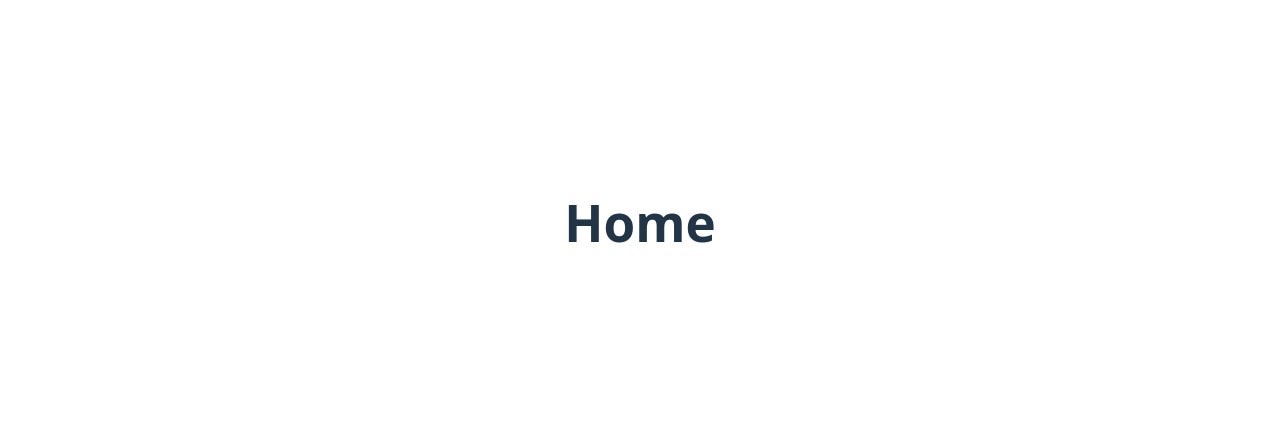
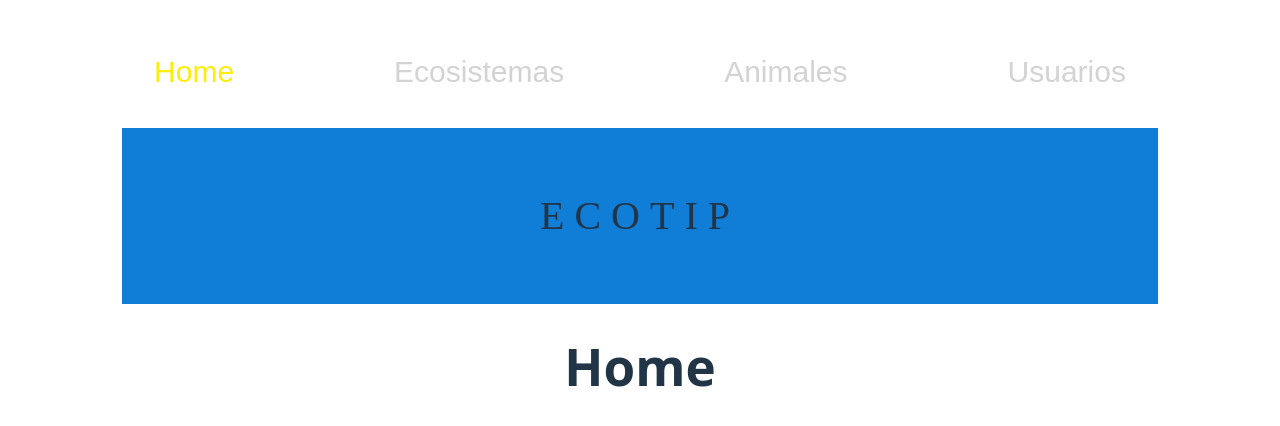
Before and after one commit to Equipo7-2DAM/EcoTip-Interfaz, a React (Vite) app in the folder EcoTipInterface/: page / in a window 1280 px wide. Shown: the part 178-604 px from the top of the page. Built offline with nearby package versions, Linux system fonts and the light colour scheme.

Commit message:
Acabado compponentes Header y Navigation

```diff
--- a/EcoTipInterface/src/App.tsx
+++ b/EcoTipInterface/src/App.tsx
@@ -1,8 +1,10 @@
 import { useState, useEffect } from 'react'
-import { Route, Router, BrowserRouter, Routes } from 'react-router'
+import { Route, Router, BrowserRouter, Routes, NavLink } from 'react-router'
+import Navigation from './components/Navigation'
 import Home  from './pages/Home'
 import EcosistemasPage from './pages/EcosistemasPage'
 import './App.css'
+import Header from './components/Header'
 
 function App() {
 
@@ -10,9 +12,13 @@ function App() {
   return (
     <>
     <BrowserRouter>
+      <Navigation />
+      <Header />
       <Routes>
         <Route path='/' element={<Home/>} />
         <Route path='/ecosistemas' element={<EcosistemasPage/>} />
+        <Route path='/animales' element={<h1>Animales</h1>} />
+        <Route path='/usuarios' element={<h1>Usuarios</h1>} />
       </Routes>
 
     </BrowserRouter>
--- /dev/null
+++ b/EcoTipInterface/src/components/Header.tsx
@@ -0,0 +1,20 @@
+import React from "react";
+import { useState, useEffect } from "react";
+import  Navigation  from "./Navigation";
+
+export default function Header() {
+    return (
+        <>
+        <header
+        style={{ backgroundColor: 'rgba(16, 125, 214, 1)',
+            position: 'sticky', top: 0, zIndex: 999, paddingBlock: '2rem', height: '7rem', display: 'flex',
+            justifyContent: 'center', alignItems: 'center', width: '100%'
+        }}>
+            <h1 style={{fontFamily: 'Times New Roman', fontStyle: 'bold',
+            fontSize: '2.5rem', fontWeight: '400', letterSpacing: '10px', textAlign: 'left'
+            }}>ECOTIP</h1>
+
+        </header>
+        </>
+    );
+}
--- /dev/null
+++ b/EcoTipInterface/src/components/Navigation.tsx
@@ -0,0 +1,18 @@
+import { NavLink } from "react-router"
+
+export default function Navigation() {
+    return (
+    <>
+        <nav style={{
+            display: "flex", justifyContent: "center", alignItems: "center", height: "7rem",
+            zIndex: 1000, position: "sticky", top: 110, gap: "10rem", fontSize: '30px',fontFamily: 'Arial, sans-serif',
+            fontWeight: 'bold', padding: '0 2rem'
+        }}>
+            <div><NavLink to="/" style= {({isActive}) => ({color: isActive ? "#fded09ff" : "lightgray", textDecoration: "none"})}>Home</NavLink></div>
+            <div><NavLink to="/ecosistemas" style={({isActive}) => ({color: isActive ? "#fded09ff" : "lightgray", textDecoration: "none" })}>Ecosistemas</NavLink></div>
+            <div><NavLink to="/animales" style={({isActive}) => ({color: isActive ? "#fded09ff" : "lightgray", textDecoration: "none" })}>Animales</NavLink></div>
+            <div><NavLink to="/usuarios" style={({isActive}) => ({color: isActive ? "#fded09ff" : "lightgray", textDecoration: "none" })}>Usuarios</NavLink></div>
+        </nav>
+     </>
+    );
+}
```
